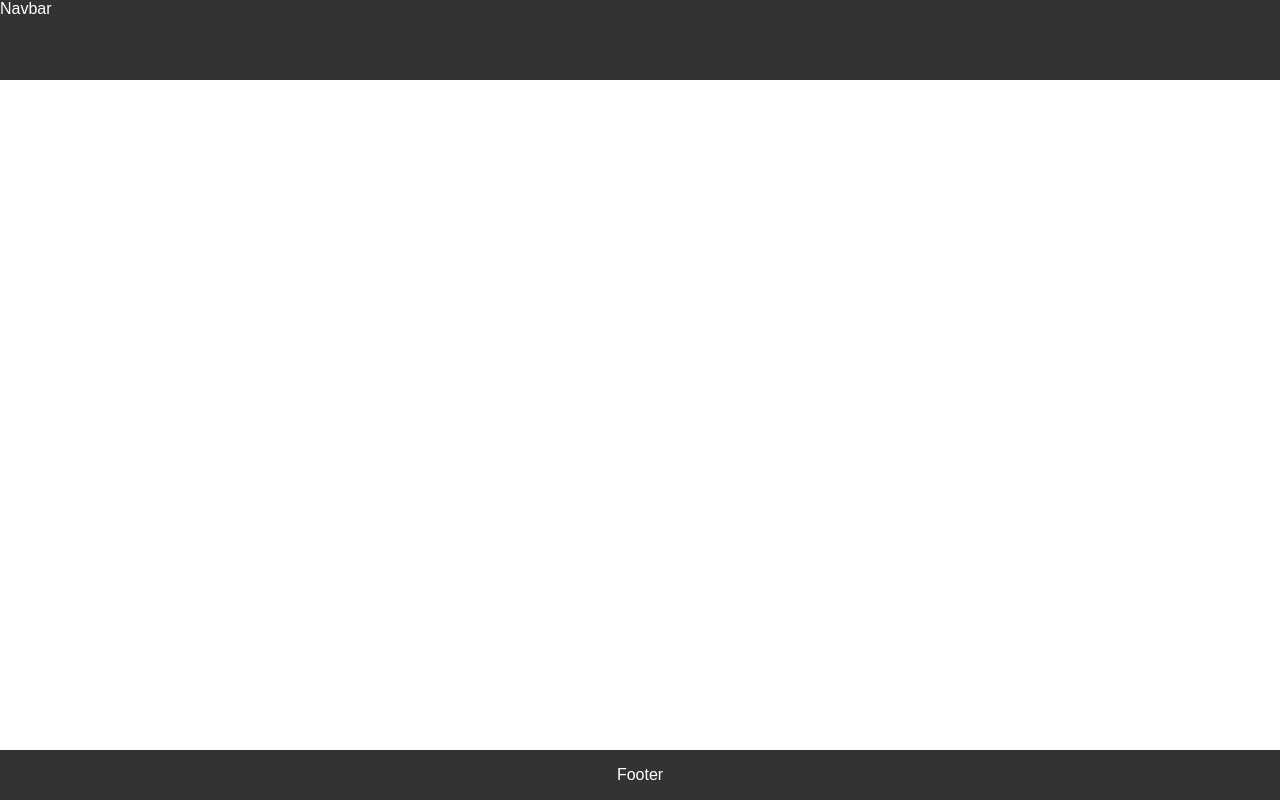
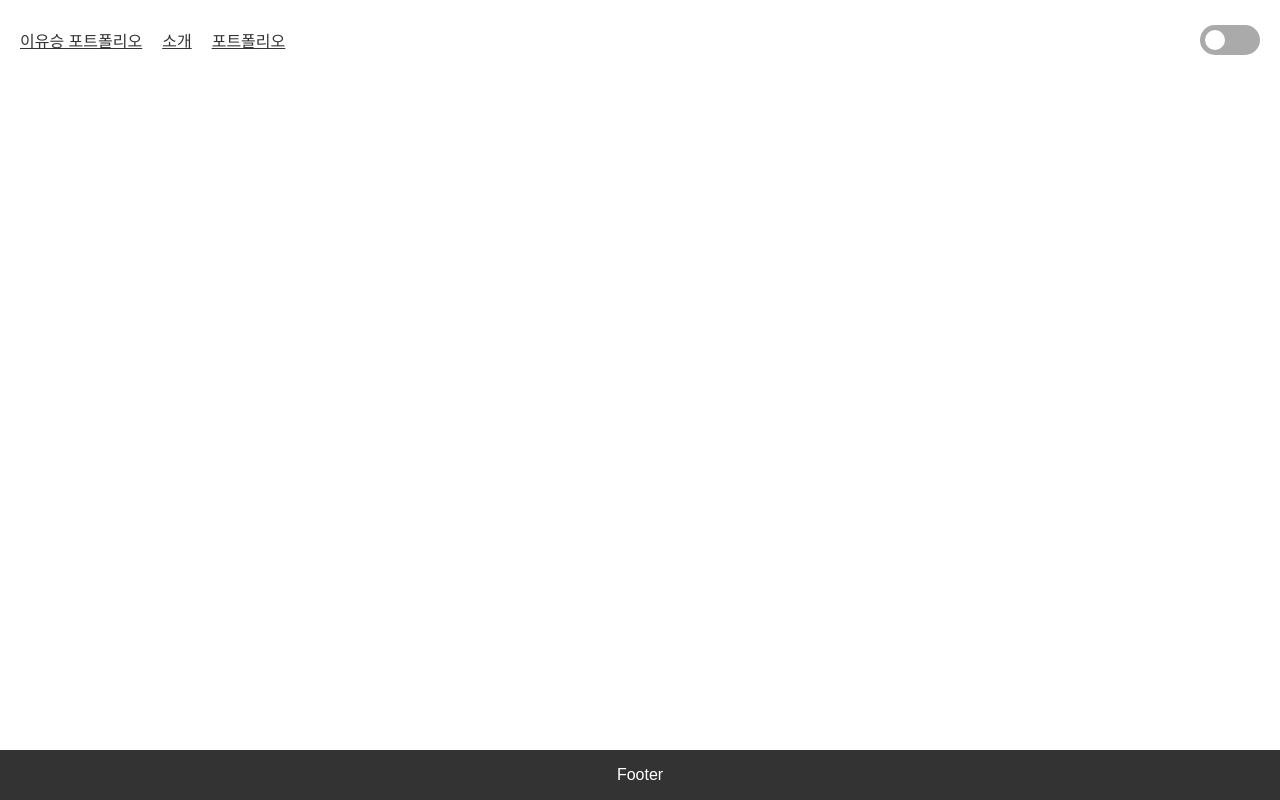
Before and after one commit to Akows/myPortfolio, a React (Create React App) app: page /myportfolio in a window 1280 px wide. Built offline with nearby package versions, Linux system fonts and the light colour scheme; a web font is replaced by a local one.

Commit message:
Feat: 화이트 / 블랙 테마 전환 기능 구현. Design: 구현된 테마 전환 기능에 맞춰 필요한 스타일 속성들을 설정.

```diff
--- a/src/components/Navbar.tsx
+++ b/src/components/Navbar.tsx
@@ -1,15 +1,29 @@
 import React from 'react';
+import { useDispatch, useSelector } from 'react-redux';
+import { toggleTheme } from '../redux/reducer';
+import { RootState } from '../redux/store';
 import styled from 'styled-components';
+import { Link } from 'react-router-dom';
+
+type ToggleButtonProps = {
+  currentTheme: 'white' | 'black';
+};
 
 const NavbarWrapper = styled.div`
+  display: flex;
+  justify-content: space-between; // 좌우로 최대한 떨어트리기 위한 설정
+  align-items: center; // 세로 정렬
+  padding: 0 20px; // 좌우 패딩
   width: 100%; // 페이지 너비 전체에 해당
   height: 80px; // 예시로 높이를 60px로 설정, 필요에 따라 조절
   position: fixed;
   top: 0;
   left: 0;
   z-index: 1000; // 다른 요소보다 항상 위에 있도록 z-index 설정
-  background-color: #333; // 예시로 배경색 설정, 원하는 색상으로 변경 가능
-  color: #fff; // 글자색 예시
+  background-color: ${props => props.theme.primaryBackground};
+  color: ${props => props.theme.primaryText};
+
+  box-sizing: border-box;
 
   // 반응형 대응
   @media (max-width: 768px) {
@@ -17,10 +31,62 @@ const NavbarWrapper = styled.div`
   }
 `;
 
+const NavLinks = styled.div`
+  display: flex;
+  gap: 20px; // 링크 간의 간격
+
+  a {
+    color: ${props => props.theme.primaryText};
+
+    &:hover {
+      color: ${props => props.theme.secondaryText};
+    }
+  }
+`;
+
+const ToggleButton = styled.button<ToggleButtonProps>`
+  position: relative;
+  display: flex;
+  align-items: center;
+  width: 60px;
+  height: 30px;
+  border-radius: 15px;
+  border: none;
+  outline: none;
+  background-color: ${props => props.theme.toggleBackground};
+  cursor: pointer;
+  overflow: hidden;
+
+  div {
+    position: absolute;
+    top: 5px;
+    left: ${props => (props.currentTheme === 'white' ? '5px' : '35px')};
+    transition: left 0.3s ease;
+    width: 20px;
+    height: 20px;
+    border-radius: 50%;
+    background-color: ${props => props.theme.togglebuttoncolor};
+  }
+`;
+
 const Navbar: React.FC = () => {
+  const dispatch = useDispatch();
+  const currentTheme = useSelector((state: RootState) => state.theme.value);
+
   return (
     <NavbarWrapper>
-      <div>Navbar</div>
+      <NavLinks>
+        <Link to="/">이유승 포트폴리오</Link>
+        <Link to="/introducemyself">소개</Link>
+        <Link to="/myportfolio">포트폴리오</Link>
+      </NavLinks>
+
+      <ToggleButton
+        onClick={() => dispatch(toggleTheme())}
+        currentTheme={currentTheme}
+      >
+        <div></div>
+      </ToggleButton>
     </NavbarWrapper>
   );
 };
--- a/src/redux/reducer.tsx
+++ b/src/redux/reducer.tsx
@@ -1,39 +1,28 @@
-import { createSlice, PayloadAction } from '@reduxjs/toolkit';
+import { createSlice } from '@reduxjs/toolkit';
 
-interface Todo {
-  id: number;
-  text: string;
-  completed: boolean;
+// 테마 상태 정의
+interface ThemeState {
+  value: 'white' | 'black';
 }
 
-const initialState: Todo[] = [];
+const initialState: ThemeState = {
+  value: 'white', // 초기 테마 설정
+};
 
-const todosSlice = createSlice({
-  name: 'todos',
+const themeSlice = createSlice({
+  name: 'theme',
   initialState,
   reducers: {
-    addTodo: (state, action: PayloadAction<string>) => {
-      const newTodo: Todo = {
-        id: Date.now(),
-        text: action.payload,
-        completed: false,
-      };
-      state.push(newTodo);
-    },
-    toggleTodo: (state, action: PayloadAction<number>) => {
-      const todo = state.find(todo => todo.id === action.payload);
-      if (todo) {
-        todo.completed = !todo.completed;
-      }
-    },
-    deleteTodo: (state, action: PayloadAction<number>) => {
-      const index = state.findIndex(todo => todo.id === action.payload);
-      if (index !== -1) {
-        state.splice(index, 1);
+    // 테마 변경 액션
+    toggleTheme: state => {
+      if (state.value === 'white') {
+        state.value = 'black';
+      } else {
+        state.value = 'white';
       }
     },
   },
 });
 
-export const { addTodo, toggleTodo, deleteTodo } = todosSlice.actions;
-export default todosSlice.reducer;
+export const { toggleTheme } = themeSlice.actions;
+export default themeSlice.reducer;
--- a/src/redux/store.tsx
+++ b/src/redux/store.tsx
@@ -1,16 +1,21 @@
 import { configureStore } from '@reduxjs/toolkit';
-import todosReducer from './reducer';
+import themeSlice from './reducer';
 
 export const store = configureStore({
   reducer: {
-    todos: todosReducer,
+    theme: themeSlice,
   },
-  // production 환경이 아닐 때만 DevTools 활성화
-  // 프로젝트에서 npm 스크립트를 실행했을 때는 상황에 따라서
+  // production 환경이 아닐 때만 DevTools 활성화.
+  // 프로젝트에서 npm 스크립트를 실행했을 때는 상황에 따라서..
   // development, production, test로 자동 변경된다.
   // production 코드는 프로젝트 빌드시 설정된다.
   devTools: process.env.NODE_ENV !== 'production',
 });
 
+// 이 타입은 Redux 스토어의 전체 상태를 나타낸다.
+// 스토어의 getState 메서드의 반환 타입을 사용하여 상태의 구조를 유추한다.
 export type RootState = ReturnType<typeof store.getState>;
+
+// 이 타입은 컴포넌트 및 thunks에서 액션을 dispatch하는 데 유용하다.
+// Redux 스토어의 dispatch 메서드의 타입을 나타낸다.
 export type AppDispatch = typeof store.dispatch;
--- a/src/router/AppRouter.tsx
+++ b/src/router/AppRouter.tsx
@@ -3,13 +3,39 @@ import { BrowserRouter, Route, Routes } from 'react-router-dom';
 import Footer from '../components/Footer';
 import Navbar from '../components/Navbar';
 
+import { ThemeProvider } from 'styled-components';
+
 import Home from '../pages/Home';
 import IntroduceMyself from '../pages/IntroduceMyself';
 import MyPortfolio from '../pages/MyPortfolio';
+import { useSelector } from 'react-redux';
+import { RootState } from '../redux/store';
+
+const themes = {
+  white: {
+    primaryBackground: '#fff',
+    primaryText: '#333',
+    secondaryText: '#aaa',
+    toggleBackground: '#aaa',
+    toggleCircle: '#333',
+    togglebuttoncolor: '#fff',
+  },
+  black: {
+    primaryBackground: '#333',
+    primaryText: '#fff',
+    secondaryText: '#ddd',
+    toggleBackground: '#aaa',
+    toggleCircle: '#fff',
+    togglebuttoncolor: '#333',
+  },
+};
 
 const AppRouter: React.FC = () => {
+  const currentTheme = useSelector((state: RootState) => state.theme.value);
+
   return (
     <BrowserRouter>
+      <ThemeProvider theme={themes[currentTheme]}>
         <Navbar />
         <Routes>
           <Route path="/" element={<Home />} />
@@ -17,6 +43,7 @@ const AppRouter: React.FC = () => {
           <Route path="/myportfolio" element={<MyPortfolio />} />
         </Routes>
         <Footer />
+      </ThemeProvider>
     </BrowserRouter>
   );
 };
```
Lines whose indentation alone changed are shown as unchanged.
